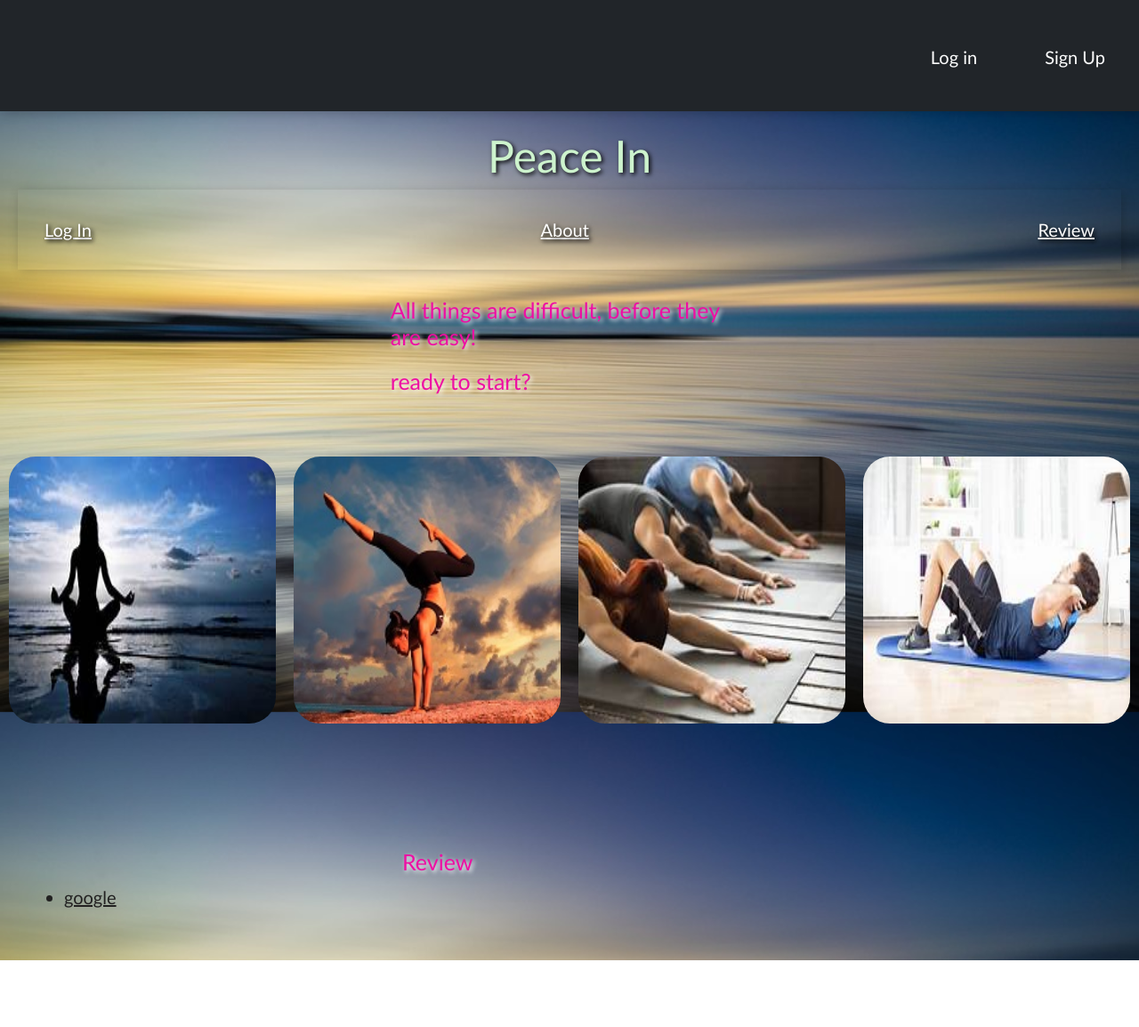
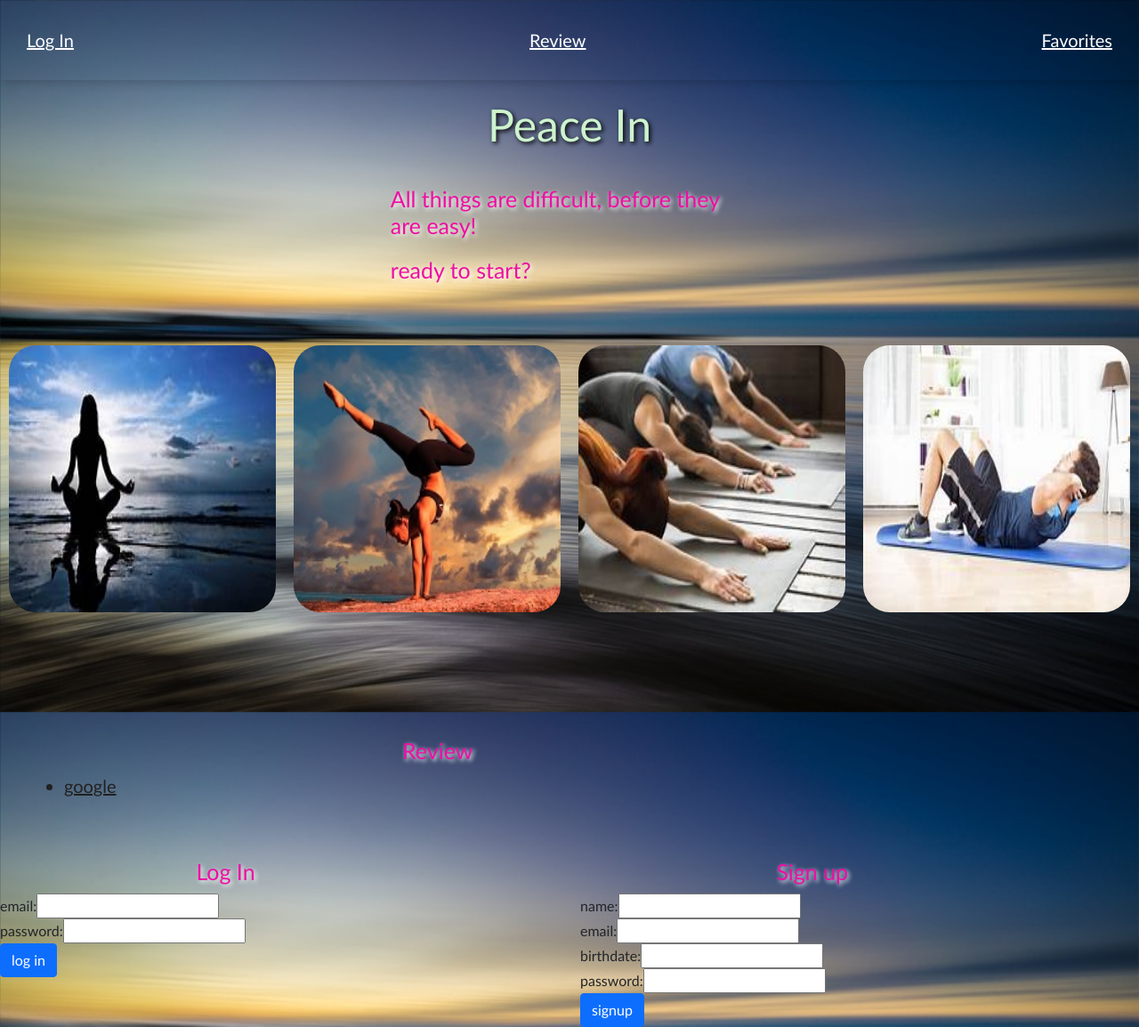
Before and after one commit to Wflores230/Peace-In, a React (Create React App) app in the folder client/: page / in a window 1280 px wide. Shown: the whole page at 89% size. Before the commit the page ends 1079 px from the top, so only its background shows below. Built offline with nearby package versions, Linux system fonts and the light colour scheme.

Commit message:
added a login page

```diff
--- a/client/package.json
+++ b/client/package.json
@@ -8,6 +8,7 @@
     "@testing-library/user-event": "^12.8.3",
     "bootstrap": "^5.0.2",
     "react": "^17.0.2",
+    "react-bootstrap": "^1.6.1",
     "react-dom": "^17.0.2",
     "react-scripts": "4.0.3",
     "web-vitals": "^1.1.2"
--- a/client/src/App.css
+++ b/client/src/App.css
@@ -46,6 +46,7 @@
 
 .navbar {
   min-height: 100px;
+  font-size: 30px;
 }
 
 nav {
--- a/client/src/App.js
+++ b/client/src/App.js
@@ -2,12 +2,14 @@ import './App.css';
 import "bootstrap/dist/css/bootstrap.min.css";
 import Navbar from './components/Navbar';
 import Homepage from './pages/Homepage';
+import Login from './components/Login'
 
 function App() {
   return (
     <>
       <Navbar></Navbar>
       <Homepage></Homepage>
+      <Login></Login>
     </>
   );
 }
--- /dev/null
+++ b/client/src/components/Login/index.js
@@ -0,0 +1,54 @@
+import React, { Component } from "react";
+
+
+function Login(props) {
+    return (
+
+        <div class="row">
+            <div class="col-md-6">
+                <h2>Log In</h2>
+
+                <form class="form login-form">
+                    <div class="form-group">
+                        <label for="email-login">email:</label>
+                        <input class="form-input" type="text" id="email-login" />
+                    </div>
+                    <div class="form-group">
+                        <label for="password-login">password:</label>
+                        <input class="form-input" type="password" id="password-login" />
+                    </div>
+                    <div class="form-group">
+                        <button class="btn btn-primary" type="submit">log in</button>
+                    </div>
+                </form>
+            </div>
+
+            <div class="col-md-6">
+                <h2>Sign up</h2>
+
+                <form class="form signup-form">
+                    <div class="form-group">
+                        <label for="name-signup">name:</label>
+                        <input class="form-input" type="text" id="name-signup" />
+                    </div>
+                    <div class="form-group">
+                        <label for="email-signup">email:</label>
+                        <input class="form-input" type="text" id="email-signup" />
+                    </div>
+                    <div class="form-group">
+                        <label for="birthday-signup">birthdate:</label>
+                        <input class="form-input" type="text" id="birthday-signup" />
+                    </div>
+                    <div class="form-group">
+                        <label for="password-signup">password:</label>
+                        <input class="form-input" type="password" id="password-signup" />
+                    </div>
+                    <div class="form-group">
+                        <button class="btn btn-primary" type="submit">signup</button>
+                    </div>
+                </form>
+            </div>
+        </div>
+    );
+}
+export default Login;
--- a/client/src/components/Navbar/index.js
+++ b/client/src/components/Navbar/index.js
@@ -2,23 +2,11 @@ import React from 'react'
 
 const Nav = () => {
     return (
-        <div>
-            <nav className="navbar navbar-expand-lg navbar-light bg-dark">
-            <p className="navbar-brand" href="#"></p>
-            <button className="navbar-toggler" onclick="movebutton()" data-toggle="collapse" data-target="#navbarMenu">
-            </button>
-            <div className="collapse navbar-collapse justify-content-end" id="navbarMenu">
-              <ul className="navbar-nav">
-                    <li className="nav-item active">
-                    <a className="nav-link" >Log in</a>
-                    </li>
-                    <li className="nav-item">
-                    <a className="nav-link" >Sign Up</a>
-                    </li>
-              </ul>
-            </div>
+        <nav class="nav">
+            <a href="#Login">Log In</a>
+            <a href="#Review">Review</a>
+            <a href="#Review">Favorites</a>
         </nav>
-        </div>
     )
 }
 
--- a/client/src/css/style.css
+++ b/client/src/css/style.css
@@ -40,12 +40,12 @@ wrapper {
     float: center;
 }
 .nav {
+    font-size: large;
     padding-top: 0;
     text-align: center;
     justify-content: space-between;
 
-    margin: 0;
-    font-size: 20px;
+
 }
 
 a:hover {
--- a/client/src/pages/Homepage.js
+++ b/client/src/pages/Homepage.js
@@ -14,11 +14,7 @@ const Homepage = () => {
             <header>
 
                 <h1>Peace In</h1>
-                <nav class="nav">
-                    <a href="#Login">Log In</a>
-                    <a href="#About">About</a>
-                    <a href="Review">Review</a>
-                </nav>
+
             </header>
             <main>
                 <section>
```
Also changed, not shown: client/src/pages/Login.js (added), 1 other file (tests, documents, lock files or other folders).
